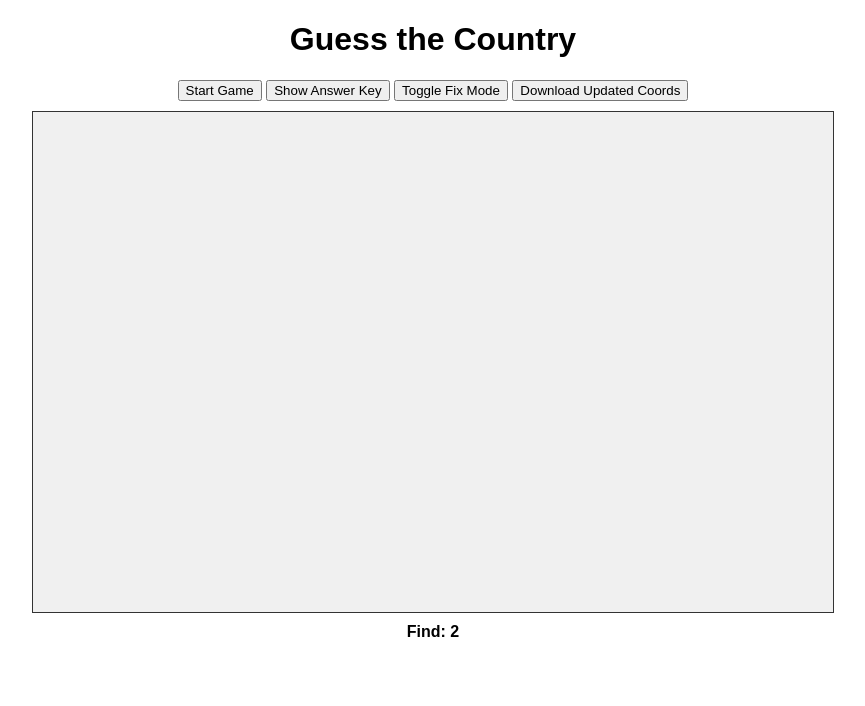
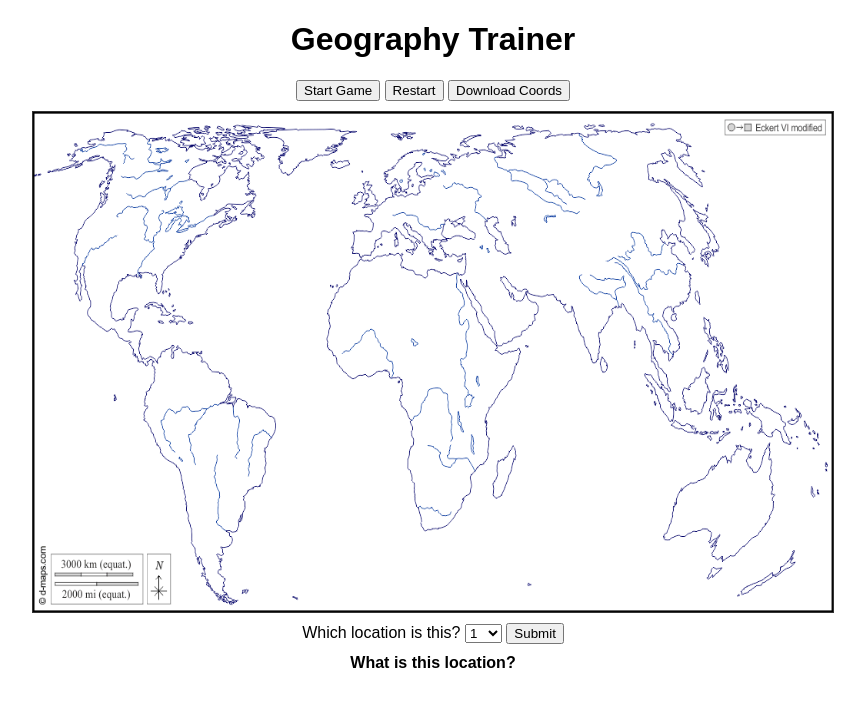
Before and after one commit to hacker30083/geo-app, a plain HTML site: page index.html in a window 1280 px wide. Both pictures are taken after a click on the button "Start Game". Shown: the whole page, without its empty margins (207-1072 px from the left). Drawn offline with Linux system fonts and the light colour scheme.

Commit message:
Update index.html

```diff
--- a/index.html
+++ b/index.html
@@ -2,138 +2,132 @@
 <html lang="en">
 <head>
   <meta charset="UTF-8">
-  <title>Guess the Country</title>
+  <title>Geography Trainer</title>
   <style>
     body { font-family: sans-serif; text-align: center; }
     #map { width: 800px; height: 500px; border: 1px solid #333; margin: 10px auto; }
-    #answer { margin-top: 10px; font-weight: bold; }
-    #coordsBox { margin: 10px auto; padding: 10px; border: 1px dashed #333; display: none; }
-    canvas { background: #f0f0f0; }
+    canvas { background: #fff; }
+    #controls { margin-top: 10px; }
+    #answer { font-weight: bold; margin-top: 10px; }
   </style>
 </head>
 <body>
-  <h1>Guess the Country</h1>
+  <h1>Geography Trainer</h1>
   <button onclick="startGame()">Start Game</button>
-  <button onclick="showAnswerKey()">Show Answer Key</button>
-  <button onclick="toggleFixMode()">Toggle Fix Mode</button>
-  <button onclick="downloadCoords()">Download Updated Coords</button>
+  <button onclick="restartGame()">Restart</button>
+  <button onclick="downloadCoords()">Download Coords</button>
+
   <div id="map"><canvas id="canvas" width="800" height="500"></canvas></div>
+
+  <div id="controls" style="display:none;">
+    <label for="guess">Which location is this?</label>
+    <select id="guess"></select>
+    <button onclick="submitGuess()">Submit</button>
+  </div>
+
   <div id="answer"></div>
-  <div id="coordsBox"></div>
 
   <script>
-    let coords = {}; // loaded from coords.json
+    let coords = {};
     let countries = [];
     let currentCountry = null;
     let guesses = [];
     let maxGuesses = 38;
-    let fixMode = false;
-    let tolerance = 30;
     let gameOver = false;
 
     const canvas = document.getElementById("canvas");
     const ctx = canvas.getContext("2d");
+    const mapImage = new Image();
+    mapImage.src = "map.png"; // put your map file here
 
-    // auto-load coords.json
+    mapImage.onload = () => drawMap();
+
     async function loadCoords() {
       try {
         const res = await fetch("coords.json");
         coords = await res.json();
         countries = Object.keys(coords);
         console.log("Loaded coords.json:", coords);
+
+        // populate dropdown
+        const sel = document.getElementById("guess");
+        sel.innerHTML = "";
+        for (const c of countries) {
+          const opt = document.createElement("option");
+          opt.value = c;
+          opt.textContent = c;
+          sel.appendChild(opt);
+        }
       } catch (e) {
         console.error("Could not load coords.json", e);
       }
+    }
+
+    function drawMap() {
+      ctx.clearRect(0, 0, canvas.width, canvas.height);
+      ctx.drawImage(mapImage, 0, 0, canvas.width, canvas.height);
     }
 
     function startGame() {
       guesses = [];
       gameOver = false;
       document.getElementById("answer").textContent = "";
-      clearCanvas();
+      document.getElementById("controls").style.display = "block";
+      drawMap();
       pickCountry();
     }
 
-    function clearCanvas() {
-      ctx.clearRect(0, 0, canvas.width, canvas.height);
+    function restartGame() {
+      startGame();
     }
 
     function pickCountry() {
       if (guesses.length >= maxGuesses) {
         gameOver = true;
         document.getElementById("answer").textContent = "You've finished all guesses!";
+        document.getElementById("controls").style.display = "none";
         return;
       }
       const unused = countries.filter(c => !guesses.includes(c));
       if (unused.length === 0) {
         gameOver = true;
-        document.getElementById("answer").textContent = "All countries done!";
+        document.getElementById("answer").textContent = "All locations done!";
+        document.getElementById("controls").style.display = "none";
         return;
       }
       currentCountry = unused[Math.floor(Math.random() * unused.length)];
-      document.getElementById("answer").textContent = "Find: " + currentCountry;
+      drawMap();
+      const [x, y] = coords[currentCountry];
+      drawMarker(x, y, "blue"); // show marker
+      document.getElementById("answer").textContent = "What is this location?";
     }
 
-    canvas.addEventListener("click", e => {
-      if (gameOver) return;
-      const rect = canvas.getBoundingClientRect();
-      const x = e.clientX - rect.left;
-      const y = e.clientY - rect.top;
+    function submitGuess() {
+      if (!currentCountry || gameOver) return;
+      const sel = document.getElementById("guess");
+      const guess = sel.value;
 
-      if (fixMode && currentCountry) {
-        coords[currentCountry] = [x, y];
-        drawMarker(x, y, "blue");
-        guesses.push(currentCountry);
-        pickCountry();
-        return;
+      const [x, y] = coords[currentCountry];
+      if (guess === currentCountry) {
+        drawMap();
+        drawMarker(x, y, "green");
+        document.getElementById("answer").textContent = "Correct! It was " + currentCountry;
+      } else {
+        drawMap();
+        drawMarker(x, y, "red");
+        document.getElementById("answer").textContent = "Wrong! It was " + currentCountry;
       }
+      guesses.push(currentCountry);
 
-      if (!currentCountry) return;
-      const [cx, cy] = coords[currentCountry] || [null, null];
-      if (cx === null) return;
-
-      const dist = Math.hypot(x - cx, y - cy);
-      if (dist <= tolerance) {
-        drawMarker(cx, cy, "green");
-        guesses.push(currentCountry);
-        pickCountry();
-      } else {
-        drawMarker(x, y, "red");
-      }
-    });
+      setTimeout(pickCountry, 1500);
+    }
 
     function drawMarker(x, y, color) {
+      ctx.drawImage(mapImage, 0, 0, canvas.width, canvas.height);
       ctx.fillStyle = color;
       ctx.beginPath();
-      ctx.arc(x, y, 6, 0, 2 * Math.PI);
+      ctx.arc(x, y, 8, 0, 2 * Math.PI);
       ctx.fill();
-    }
-
-    function showAnswerKey() {
-      clearCanvas();
-      for (const [country, [x, y]] of Object.entries(coords)) {
-        ctx.strokeStyle = "gray";
-        ctx.beginPath();
-        ctx.arc(x, y, tolerance, 0, 2 * Math.PI);
-        ctx.stroke();
-        ctx.fillStyle = "black";
-        ctx.fillText(country, x + 5, y - 5);
-        ctx.fillStyle = "blue";
-        ctx.beginPath();
-        ctx.arc(x, y, 4, 0, 2 * Math.PI);
-        ctx.fill();
-      }
-    }
-
-    function toggleFixMode() {
-      fixMode = !fixMode;
-      document.getElementById("coordsBox").style.display = fixMode ? "block" : "none";
-      if (fixMode) {
-        document.getElementById("coordsBox").innerHTML =
-          `<h3>Fix Mode Active</h3>
-           <p>Click to set new coords for the current country.</p>
-           <label>Tolerance: <input type="number" value="${tolerance}" onchange="tolerance=this.valueAsNumber"></label>`;
-      }
     }
 
     function downloadCoords() {
@@ -146,7 +140,6 @@
       URL.revokeObjectURL(url);
     }
 
-    // auto-load on page open
     loadCoords();
   </script>
 </body>
```
